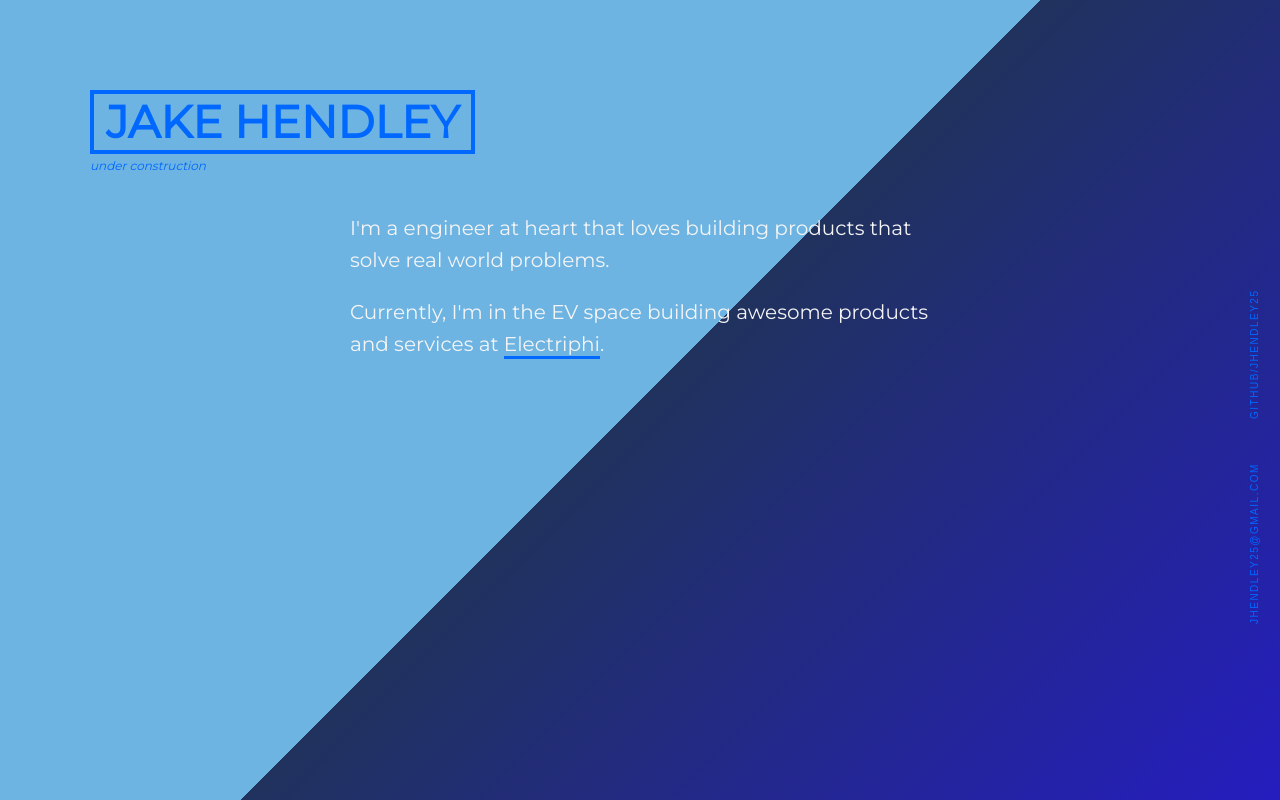
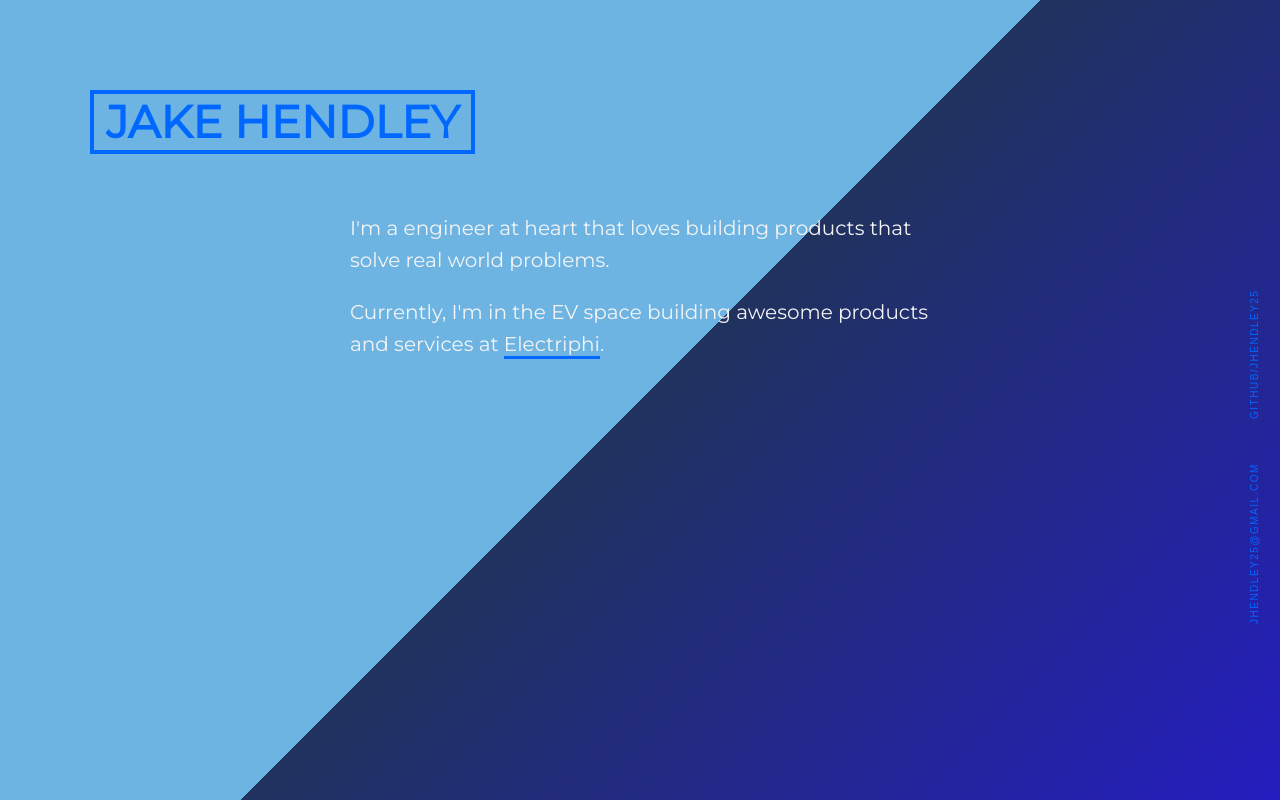
Before and after one commit to jhendley25/personal-site, a plain HTML site: page index.html in a window 1280 px wide. Drawn offline with Linux system fonts and the light colour scheme.

Commit message:
ok its not really under construction, im just lazy

```diff
--- a/index.html
+++ b/index.html
@@ -16,7 +16,7 @@
       <div class="container">
         <header>
           <h1 class="name">Jake Hendley</h1>
-          <subtitle class="disclaimer"><i>under construction</i></subtitle>
+          <!-- <subtitle class="disclaimer"><i>under construction</i></subtitle> -->
         </header>
         <article>
           <p>
```
